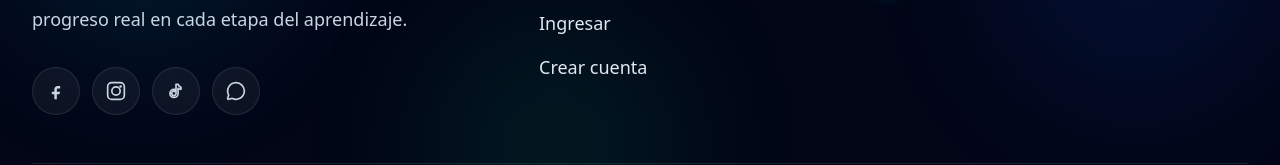
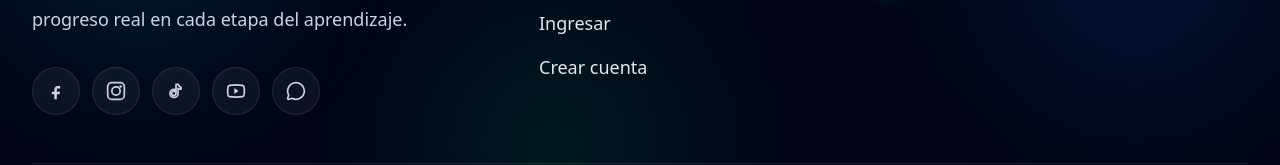
Before and after one commit to Roberto0507Y/CENTRO-DE-FORMACION-CFUTURO, a React (Vite) app in the folder client/: page /courses in a window 1280 px wide. Shown: the part 589-754 px from the top of the page. Built offline with nearby package versions, Linux system fonts and the light colour scheme; no server answers.

Commit message:
Agregar enlace de YouTube al footer

```diff
--- a/client/src/components/layout/PublicFooter.tsx
+++ b/client/src/components/layout/PublicFooter.tsx
@@ -160,6 +160,24 @@ export function PublicFooter() {
                   ),
                 },
                 {
+                  href: "https://www.youtube.com/channel/UCbGucw4Yc_aAHJI6kljNU8w",
+                  label: "YouTube",
+                  icon: (
+                    <svg width="20" height="20" viewBox="0 0 24 24" fill="none" aria-hidden="true">
+                      <path
+                        d="M21.6 7.2a2.8 2.8 0 0 0-2-2C17.8 4.7 12 4.7 12 4.7s-5.8 0-7.6.5a2.8 2.8 0 0 0-2 2A29.8 29.8 0 0 0 2 12a29.8 29.8 0 0 0 .4 4.8 2.8 2.8 0 0 0 2 2c1.8.5 7.6.5 7.6.5s5.8 0 7.6-.5a2.8 2.8 0 0 0 2-2A29.8 29.8 0 0 0 22 12a29.8 29.8 0 0 0-.4-4.8Z"
+                        stroke="currentColor"
+                        strokeWidth="2"
+                        strokeLinejoin="round"
+                      />
+                      <path
+                        d="m10 15.5 5-3.5-5-3.5v7Z"
+                        fill="currentColor"
+                      />
+                    </svg>
+                  ),
+                },
+                {
                   href: "https://wa.me/50230178501",
                   label: "WhatsApp",
                   icon: <MessageCircle className="h-5 w-5" />,
```
